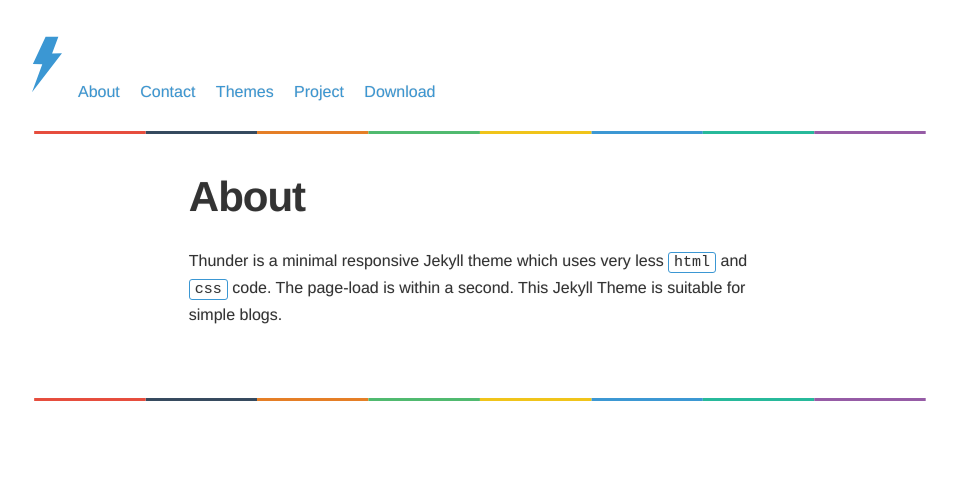
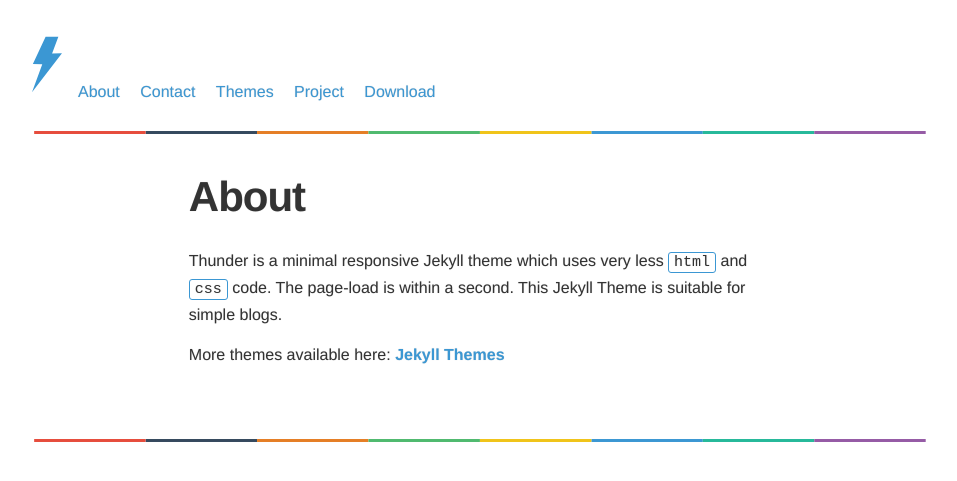
Before and after one commit to sharu725/thunder, a Jekyll site: the page built from about.md, in a window 1280 px wide. Shown: the top 481 px of the page, without its empty margins (160-1117 px from the left). Built offline with Jekyll 4.4.1, drawn with Linux system fonts in a browser that asks for light colours.

Commit message:
no message

```diff
--- a/about.md
+++ b/about.md
@@ -6,3 +6,6 @@ permalink: /about/
 
 
 Thunder is a minimal responsive Jekyll theme which uses very less ``html`` and ``css`` code. The page-load is within a second. This Jekyll Theme is suitable for simple blogs.
+
+
+More themes available here: [**Jekyll Themes**](http://blog.webjeda.com/jekyll-themes/)
```
